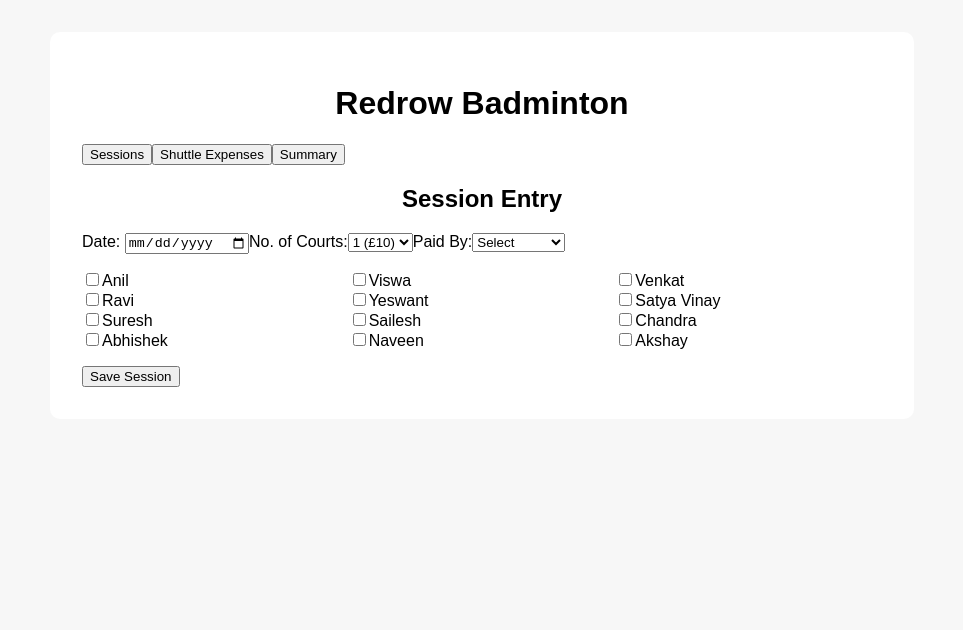
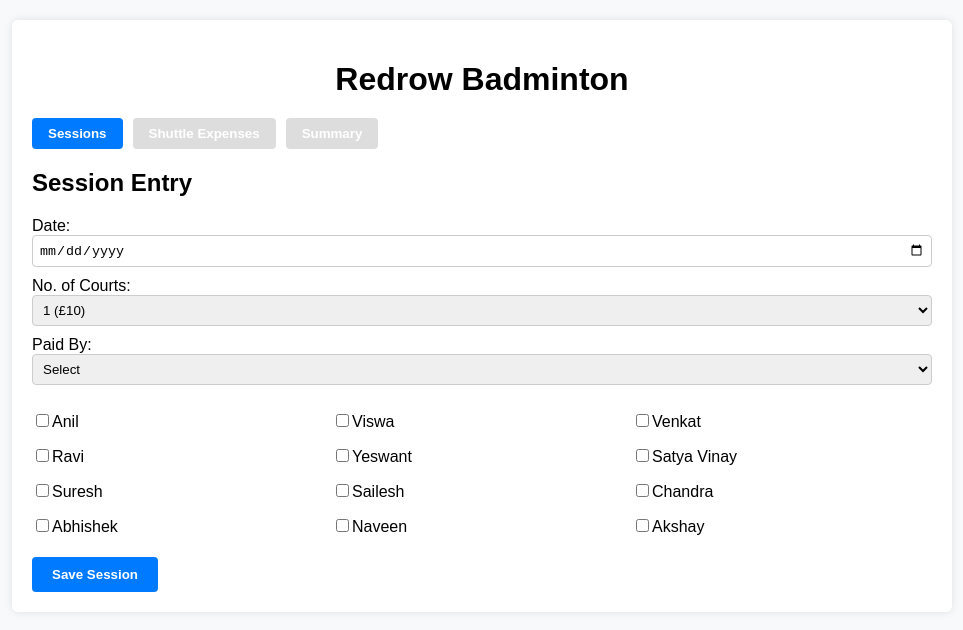
Before and after one commit to anilkumarvignan/redrow-badminton-app, a React (Create React App) app: page / in a window 1280 px wide. Shown: the top 630 px of the page, without its empty margins (158-1121 px from the left). Built offline with nearby package versions, Linux system fonts and the light colour scheme.

Commit message:
Update index.css

```diff
--- a/src/index.css
+++ b/src/index.css
@@ -1,19 +1,69 @@
 body {
   font-family: Arial, sans-serif;
+  background: #f8f9fa;
   margin: 0;
-  padding: 0;
-  background-color: #f7f7f7;
+  padding: 20px;
 }
 
 .container {
-  max-width: 800px;
-  margin: auto;
-  padding: 2rem;
+  max-width: 900px;
+  margin: 0 auto;
   background: white;
-  border-radius: 10px;
-  margin-top: 2rem;
+  padding: 20px;
+  border-radius: 6px;
+  box-shadow: 0 0 8px rgba(0,0,0,0.1);
 }
 
-h1, h2 {
+h1 {
   text-align: center;
+  margin-bottom: 20px;
 }
+
+nav {
+  margin-bottom: 20px;
+  display: flex;
+  gap: 10px;
+}
+
+nav button {
+  padding: 8px 16px;
+  border: none;
+  background: #ddd;
+  cursor: pointer;
+  border-radius: 4px;
+  font-weight: bold;
+}
+
+nav button.active {
+  background: #007bff;
+  color: white;
+}
+
+label {
+  display: block;
+  margin: 10px 0 5px;
+}
+
+input[type="date"],
+input[type="number"],
+select {
+  width: 100%;
+  padding: 6px;
+  border-radius: 4px;
+  border: 1px solid #ccc;
+  box-sizing: border-box;
+}
+
+button {
+  background-color: #007bff;
+  color: white;
+  border: none;
+  padding: 10px 20px;
+  cursor: pointer;
+  border-radius: 4px;
+  font-weight: bold;
+}
+
+button:hover {
+  background-color: #0056b3;
+}
```
